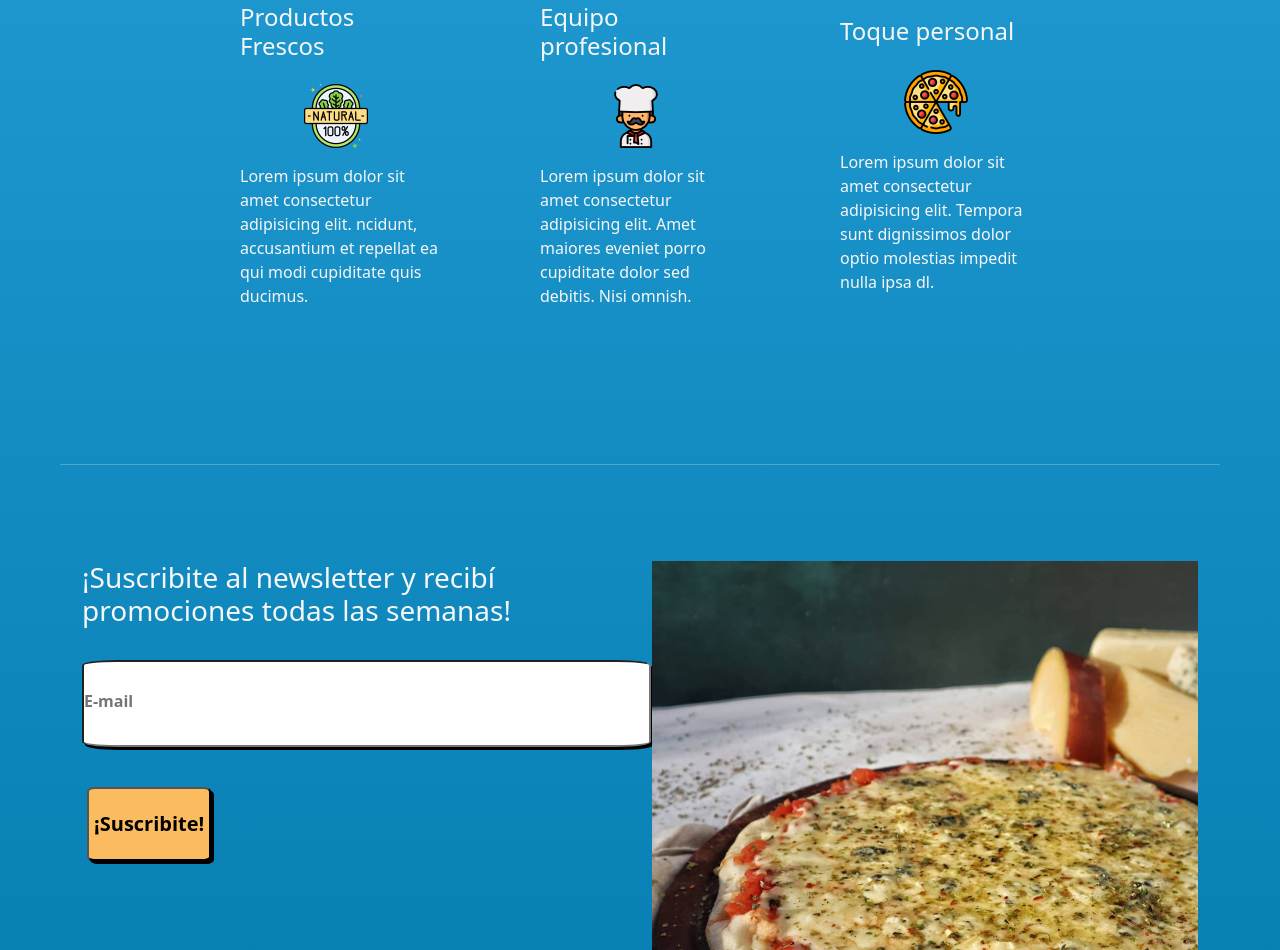
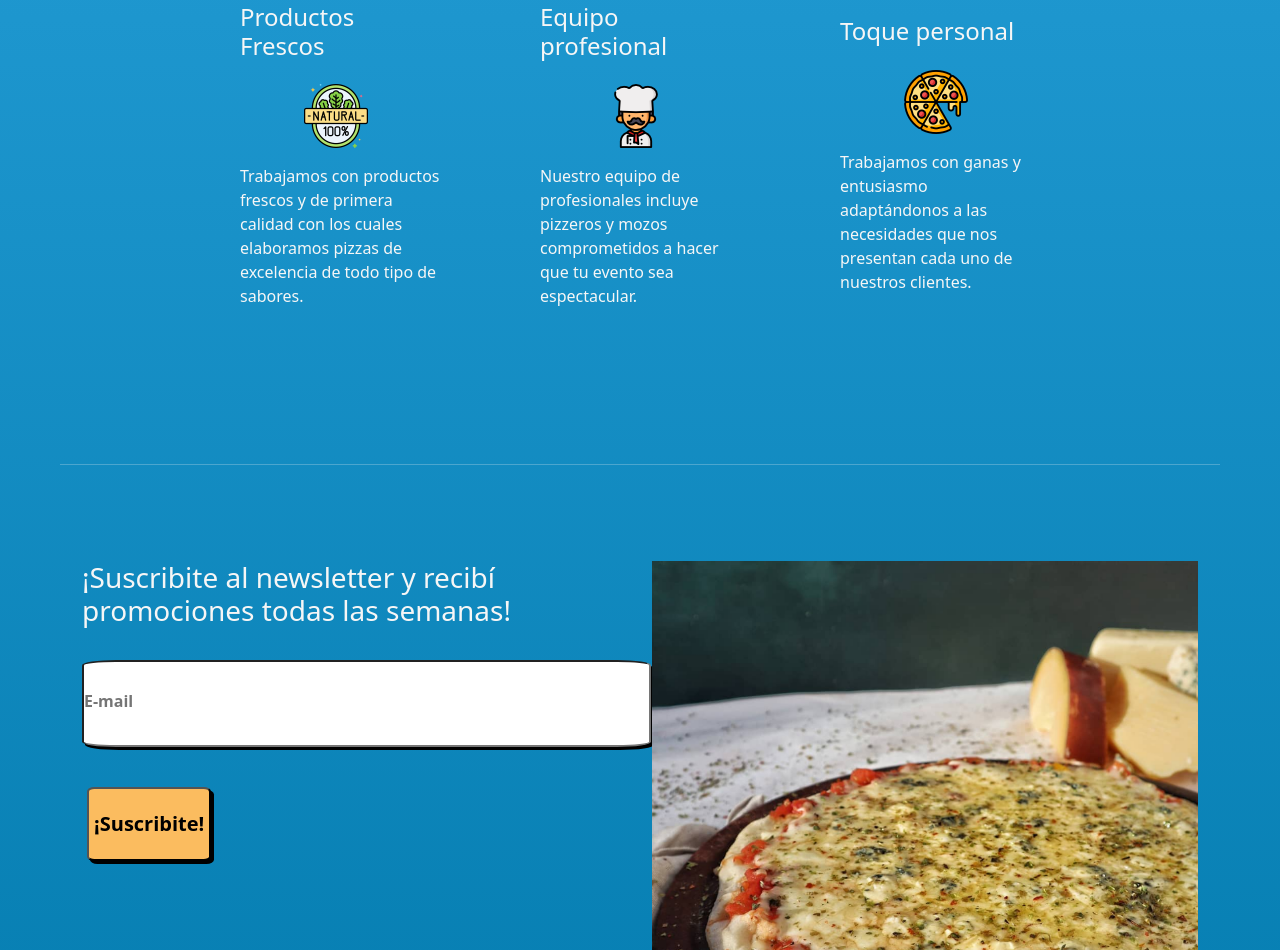
Before and after one commit to Sebastiandelcampo/pizza-rider, a website: page index.html in a window 1280 px wide. Shown: the part 1284-2234 px from the top of the page. Drawn offline with nearby package versions, Linux system fonts and the light colour scheme.

Commit message:
ajuste index

```diff
--- a/index.html
+++ b/index.html
@@ -96,18 +96,18 @@
                 <div class="dif2">
                         <h4>Productos Frescos</h4>
                         <img class="icon" src="/img/natural.png" alt="Ícono de productos 100% naturales">
-                        <p>Lorem ipsum dolor sit amet consectetur adipisicing elit. ncidunt, accusantium et repellat ea qui modi cupiditate quis ducimus.</p>
+                        <p>Trabajamos con productos frescos y de primera calidad con los cuales elaboramos pizzas de excelencia de todo tipo de sabores.</p>
                 </div>
 
                 <div class="dif2">
                         <h4>Equipo profesional</h4>
                         <img class="icon" src="/img/chef.png" alt="Ícono de chef">
-                        <p>Lorem ipsum dolor sit amet consectetur adipisicing elit. Amet maiores eveniet porro cupiditate dolor sed debitis. Nisi omnish.</p>
+                        <p>Nuestro equipo de profesionales incluye pizzeros y mozos    comprometidos a hacer que tu evento sea espectacular.</p>
                 </div>
                 <div class="dif2">
                         <h4>Toque personal</h4>
                         <img class="icon" src="/img/pizza.png" alt="Ícono de pizza">
-                        <p>Lorem ipsum dolor sit amet consectetur adipisicing elit. Tempora sunt dignissimos dolor optio molestias impedit nulla ipsa dl.</p>
+                        <p>Trabajamos con ganas y entusiasmo adaptándonos a las necesidades que nos presentan cada uno de nuestros clientes. </p>
                 </div>
 
             </div>
```
